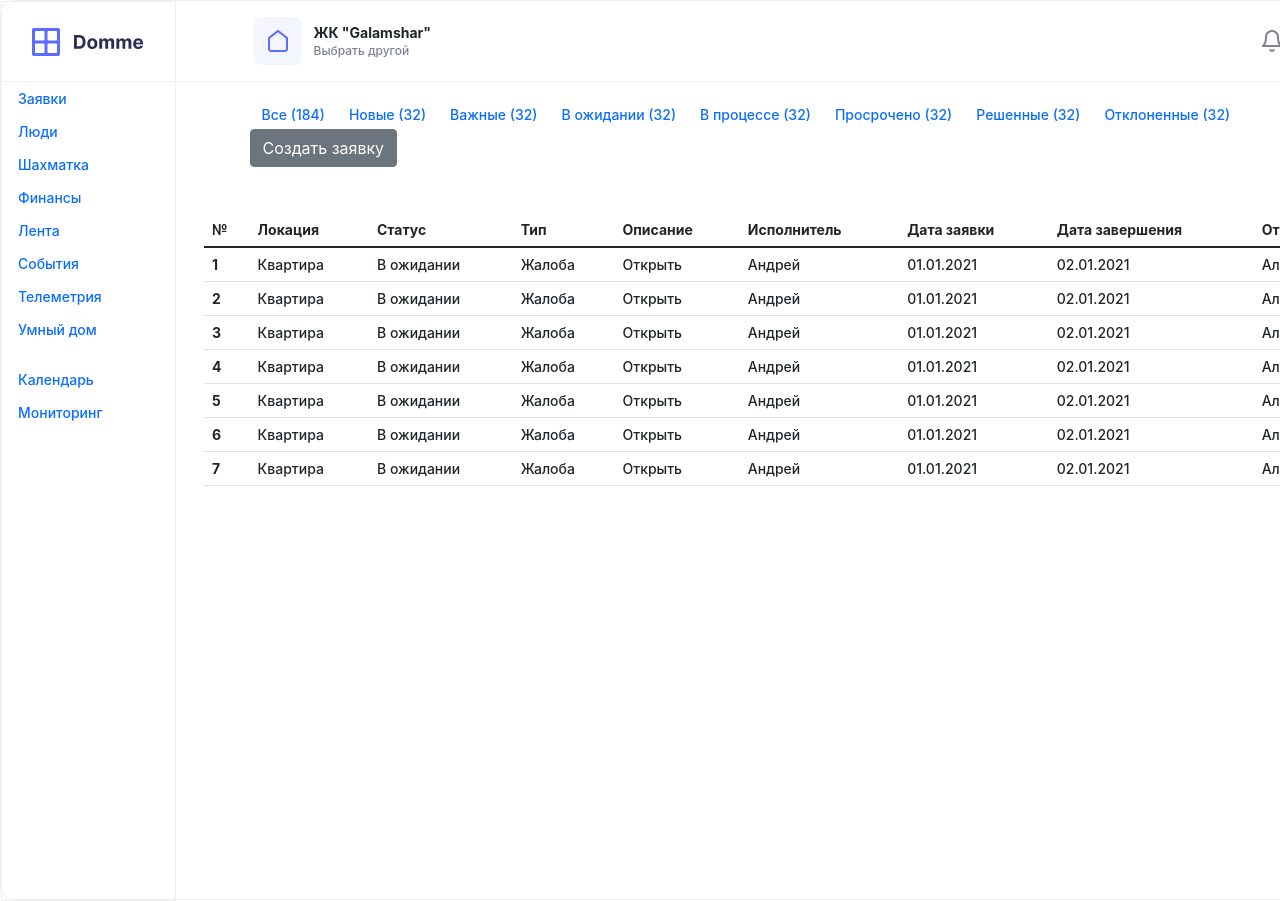
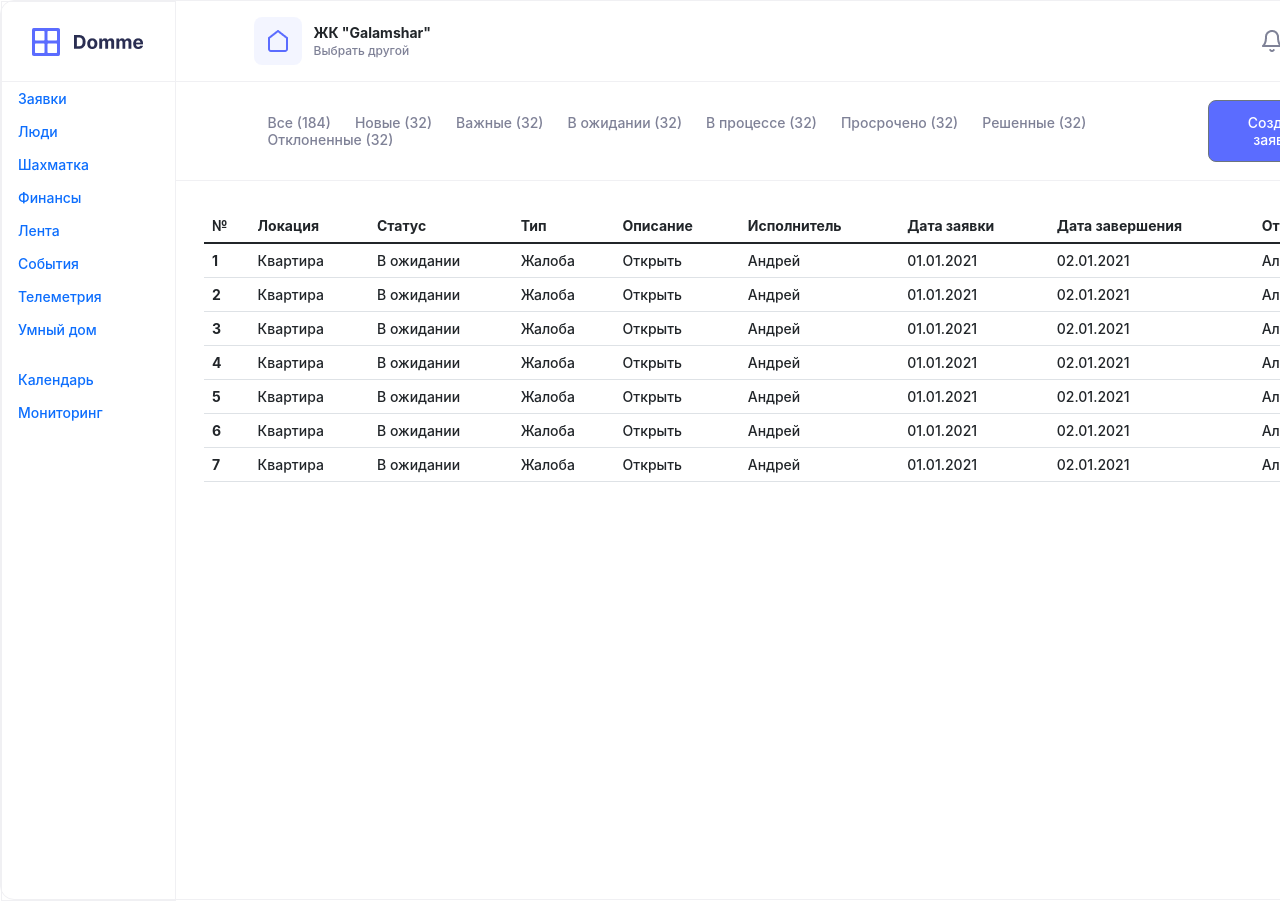
Before and after one commit to AmacioSlayer/domme_rask, a Vue app: page / in a window 1280 px wide. Shown: the top 901 px of the page. Built offline with nearby package versions, Linux system fonts and the light colour scheme; data requests are answered from the project's data file; a web font is replaced by a local one.

Commit message:
Added filter menu tabs

```diff
--- a/src/components/TableRequests.vue
+++ b/src/components/TableRequests.vue
@@ -38,6 +38,7 @@
     </header>
     <div class="menu_filter">
       <div class="container">
+        <div class="menu_filter_flex">
           <b-nav class="filter_tabs">
             <b-nav-item active>Все (184)</b-nav-item>
             <b-nav-item>Новые (32)</b-nav-item>
@@ -48,8 +49,9 @@
             <b-nav-item>Решенные (32)</b-nav-item>
             <b-nav-item>Отклоненные (32)</b-nav-item>
           </b-nav>
-        <div class="ml-auto as-center">
+          <div class="filter_button ml-auto as-center">
             <b-button>Создать заявку</b-button>
+          </div>
         </div>
       </div>
     </div>
@@ -101,9 +103,6 @@ export default {
 </script>
 
 <style>
-.filter_tabs .nav-link {
-  padding: 6px 12px;
-}
 .content {
   margin-left: 175px;
 }
@@ -150,12 +149,28 @@ export default {
 .as-center {
   align-self: center;
 }
-.button {
-  color: #5b6cff;
+.menu_filter {
+  border-bottom: 1px solid #f0f0f3;
+}
+.menu_filter_flex {
+  margin: 18px;
+  display: flex;
+  align-items: center;
+}
+.filter_tabs .nav-link {
+  color: #2a2e52;
+  opacity: 0.6;
+  padding: 0 24px 0 0;
+}
+.filter_button .btn {
+  background: #5b6cff;
   border-radius: 8px;
-}
-.menu_filter {
-  margin: 18px;
+  font-weight: 500;
+  font-size: 14px;
+  line-height: 17px;
+  margin-right: 2px;
+  padding: 13px 18px;
+  color: #ffffff;
 }
 .tableWithRequests {
   min-width: 900px;
```
Lines whose indentation alone changed are shown as unchanged.
